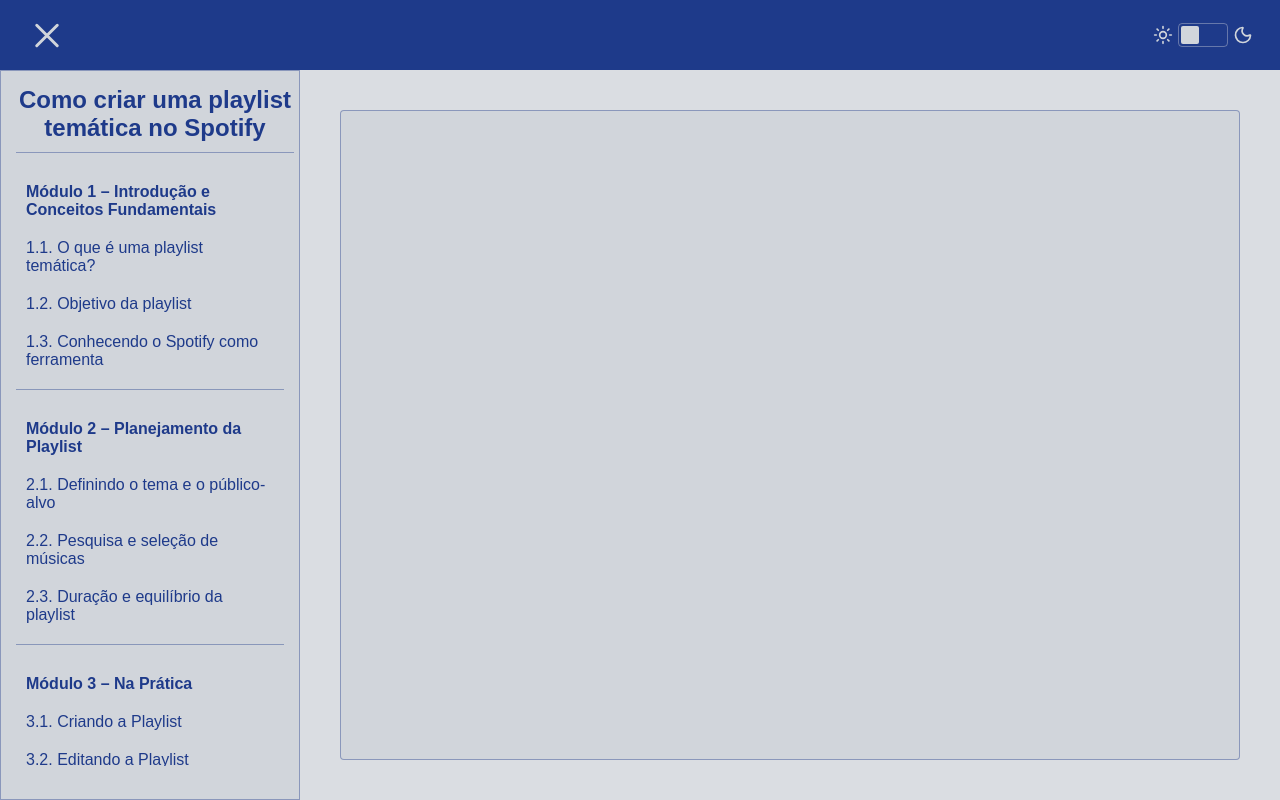
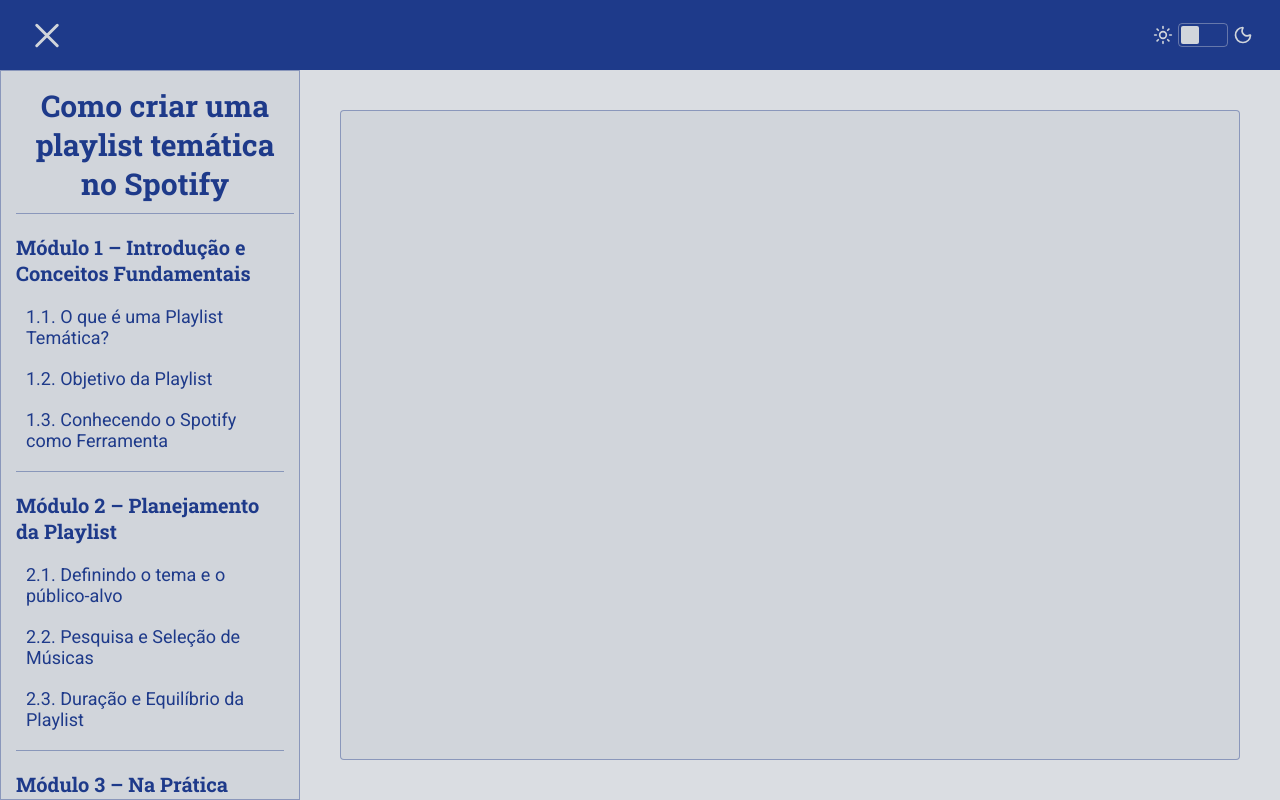
Before and after one commit to i-am-anderson/course-platform, a React (Vite) app in the folder client/: page /organizacao-e-estetica in a window 1280 px wide. Built offline with nearby package versions, Linux system fonts and the light colour scheme.

Commit message:
feat: added font (#8)

```diff
--- a/client/src/components/Sidenav/index.tsx
+++ b/client/src/components/Sidenav/index.tsx
@@ -22,11 +22,11 @@
         data-toggle={sidenav}
       >
         {/* Topo da Sidenav */}
+        <h1 className={`${styles.sidenav__title} border-color-1`}>
           <NavLink to="/" onClick={() => !isDesktop && handleClick()}>
-          <h2 className={`${styles.sidenav__title} border-color-1`}>
             Como criar uma playlist temática no Spotify
-          </h2>
           </NavLink>
+        </h1>
 
         {/* Lista de Módulos e Tópicos */}
         <ul className={`${styles["sidenav__level-1"]}`}>
@@ -36,10 +36,11 @@
               key={link}
               data-active={pageId === id ? "true" : "false"}
             >
+              <h3 className={`${styles.sidenav__subtitle}`}>
                 <NavLink to={link} onClick={() => !isDesktop && handleClick()}>
                   {module}
                 </NavLink>
-
+              </h3>
               <ul className={`${styles["sidenav__level-2"]} border-color-1`}>
                 {topics.map(({ title, hash, id: id_ }) => (
                   <li
@@ -61,9 +62,11 @@
 
           {/* Exame */}
           <li className={styles.sidenav__module}>
+            <h3 className={`${styles.sidenav__subtitle}`}>
               <NavLink to="/exame" onClick={() => !isDesktop && handleClick()}>
                 Checkpoint - Exame
               </NavLink>
+            </h3>
 
             <ul className={`${styles["sidenav__level-2"]} border-color-1`}>
               <li
--- a/client/src/components/Sidenav/styles.module.scss
+++ b/client/src/components/Sidenav/styles.module.scss
@@ -33,8 +33,8 @@
     transition: 0.3s all;
 
     &[data-toggle="true"] {
-      background-color: #333333;
-      opacity: 0.9;
+      background-color: $color-green;
+      opacity: 0.7;
       visibility: visible;
       pointer-events: all;
     }
@@ -46,6 +46,14 @@
     margin-bottom: 20px;
     border-bottom-width: 1px;
     border-bottom-style: solid;
+
+    a:hover{
+      background-color: transparent;
+    }
+  }
+
+  &__subtitle {
+    margin-bottom: 10px;
   }
 
   &__level-1 {
--- a/client/src/data/cms/modules.json
+++ b/client/src/data/cms/modules.json
@@ -8,7 +8,7 @@
     "topics": [
       {
         "id": "QIJKswrhjaQ3",
-        "title": "1.1. O que é uma playlist temática?",
+        "title": "1.1. O que é uma Playlist Temática?",
         "hash": "o-que-e-uma-playlist-tematica",
         "description": "Playlist criada em torno de uma ideia central (emoção, situação, gênero, personagem, estação do ano etc.). Diferencia-se das playlists aleatórias porque tem coesão e narrativa.",
         "content": [
@@ -43,7 +43,7 @@
       },
       {
         "id": "TvHsoKVu7AS0",
-        "title": "1.2. Objetivo da playlist",
+        "title": "1.2. Objetivo da Playlist",
         "hash": "objetivo-da-playlist",
         "description": "Definir para que serve: animar uma festa, ajudar a estudar, motivar no treino, relaxar, ou até construir uma identidade (pessoal ou de marca).",
         "content": [
@@ -84,7 +84,7 @@
       },
       {
         "id": "pTi69BrIelKT",
-        "title": "1.3. Conhecendo o Spotify como ferramenta",
+        "title": "1.3. Conhecendo o Spotify como Ferramenta",
         "hash": "conhecendo-o-spotify-como-ferramenta",
         "description": "Explorar funções básicas: criar playlist, adicionar músicas, editar capa, descrição e ordem. Entender também as opções de compartilhamento e playlists colaborativas.",
         "content": [
@@ -152,7 +152,7 @@
       },
       {
         "id": "zVFl13CmBACR",
-        "title": "2.2. Pesquisa e seleção de músicas",
+        "title": "2.2. Pesquisa e Seleção de Músicas",
         "hash": "pesquisa-e-selecao-de-musicas",
         "description": "Usar recursos do Spotify (busca, artistas relacionados, rádios, playlists já existentes) e também redes sociais ou recomendações. Selecionar músicas que reforcem o tema e tragam diversidade.",
         "content": [
@@ -182,7 +182,7 @@
       },
       {
         "id": "DvV0lUviol1U",
-        "title": "2.3. Duração e equilíbrio da playlist",
+        "title": "2.3. Duração e Equilíbrio da Playlist",
         "hash": "duracao-e-equilibrio-da-playlist",
         "description": "Evitar exageros: playlists muito curtas ou muito longas perdem impacto. Buscar equilíbrio entre músicas conhecidas e novidades para manter o interesse.",
         "content": [
--- a/client/src/pages/Exam/components/ExamBoard.tsx
+++ b/client/src/pages/Exam/components/ExamBoard.tsx
@@ -23,7 +23,7 @@
     <div className={styles.examboard}>
       <h1 className={styles.examboard__title}>Exame</h1>
       <form onSubmit={handleSubmit} className={styles.examboard__form}>
-        <h2 className={styles["examboard__form-title"]}>{data?.question}</h2>
+        <p className={styles["examboard__form-title"]}>{data?.question}</p>
         <small className={styles["examboard__form-small"]}>
           {data?.type === "multiple"
             ? "* múltiplas respostas (3 tentativas)"
--- a/client/src/pages/Exam/styles.module.scss
+++ b/client/src/pages/Exam/styles.module.scss
@@ -14,6 +14,7 @@
 .examboard {
   &__form {
     &-title {
+      font-size: $font-size-xxl;
       margin-top: 20px;
     }
 
@@ -21,7 +22,7 @@
       display: flex;
       flex-direction: column;
       gap: 20px;
-      margin: 20px 0;
+      margin: 30px 0;
     }
 
     &-item {
@@ -30,7 +31,7 @@
     }
 
     &-select {
-      margin: 20px 0;
+      margin: 30px 0;
     }
 
     &-submit {
--- a/client/src/styles/_variables.scss
+++ b/client/src/styles/_variables.scss
@@ -1,3 +1,5 @@
+@import url("https://fonts.googleapis.com/css2?family=Roboto:wght@300;400;700&family=Roboto+Slab:wght@300;400;700&display=swap");
+
 $color-blue: #1e3a8a; // Primária
 $color-gray: #d1d5db; // Secundária
 $color-green: #34d399; // Destaque
@@ -17,7 +19,6 @@
 $color-green-40: #34d39966; // 40%
 $color-green-20: #34d39933; // 20%
 
-
 $light: 300;
 $regular: 400;
 $bold: 700;
@@ -28,8 +29,11 @@
 $font-size-lg: 18px;
 $font-size-xl: 20px;
 $font-size-xxl: 24px;
-$font-size-xxxl: 32px;
+$font-size-xxxl: 30px;
 
 $m: 480px; // Mobile
 $t: 991px; // Tablet
 $d: 1025px; // Desktop
+
+$main-font: "Roboto", Arial, Helvetica, sans-serif;
+$title-font: "Roboto Slab", 'Times New Roman', Times, serif ;
--- a/client/src/styles/global.scss
+++ b/client/src/styles/global.scss
@@ -57,7 +57,7 @@
 }
 
 body {
-  font-family: sans-serif;
+  font-family: $main-font;
   margin: 0;
   background: var(--color--2-80);
 }
@@ -117,7 +117,9 @@
 
 // Tag Styles
 a {
+  display: inline-block;
   color: var(--color--1);
+  border-radius: 4px;
 
   [data-disabled="true"] {
     opacity: 0.5;
@@ -125,14 +127,16 @@
   }
   &:hover {
     text-shadow: 1px 0 0 currentColor;
-    color: var(--color--3);
+    background-color: var(--color--3-60);
+    color: var(--color--1);
   }
 }
 
 [data-active="true"] {
   > a {
     text-shadow: 1px 0 0 currentColor;
-    color: var(--color--3);
+    background-color: var(--color--3-60);
+    color: var(--color--1);
   }
 }
 
@@ -141,6 +145,7 @@
 h3 {
   color: var(--color--1);
   font-weight: $bold;
+  font-family: $title-font;
 }
 
 h1 {
@@ -165,8 +170,14 @@
 li,
 span,
 label {
-  font-size: $font-size-md;
   color: var(--color--1);
+}
+
+p,
+li,
+span,
+label {
+  font-size: $font-size-lg;
   font-weight: $regular;
 }
 
@@ -294,7 +305,7 @@
 // Button, Input, Select
 button {
   background: var(--color--1);
-  color: #fff;
+  color: var(--color--2);
   padding: 10px 15px;
   border-radius: 4px;
   transition: 0.3s all;
```
Lines whose indentation alone changed are shown as unchanged.
